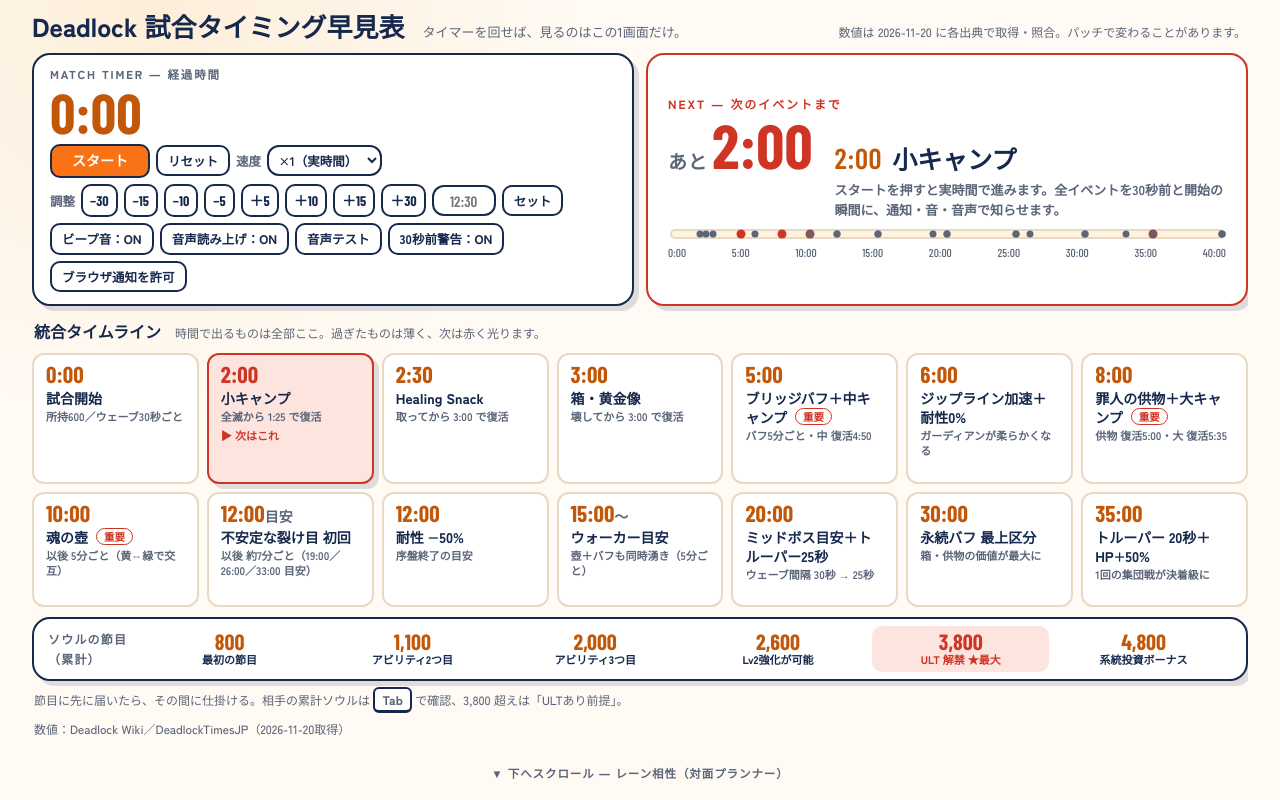
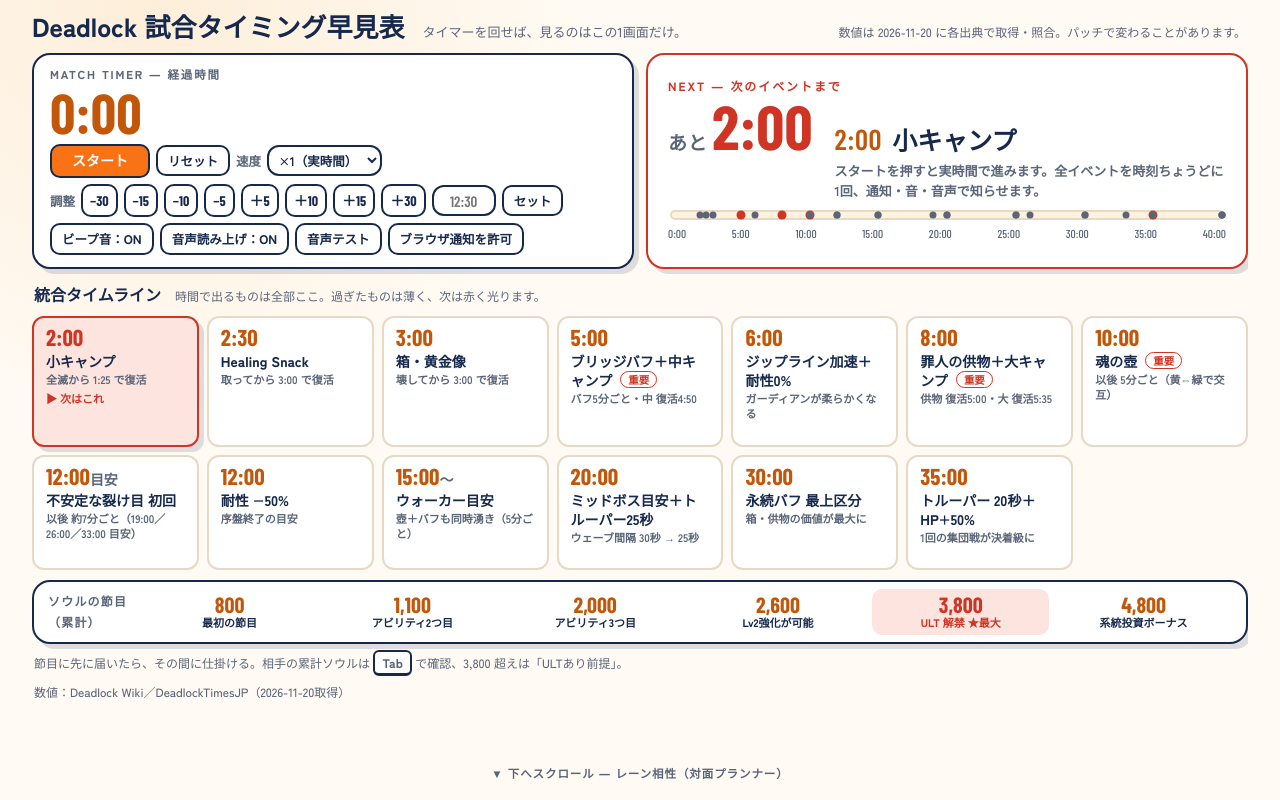
Before and after one commit to Ryo-M-49/deadlock-guide, a plain HTML site: page index.html in a window 1280 px wide. Both pictures are taken after a click on the button "リセット". Shown: the top 800 px of the page. Drawn offline with nearby package versions, Linux system fonts and the light colour scheme.

Commit message:
タイムラインから試合開始ブロックを削除／通知を時刻ちょうどの1回（音声読み上げ）に統一

```diff
--- a/index.html
+++ b/index.html
@@ -358,7 +358,6 @@
         box-shadow:0 8px 28px rgba(0,0,0,.25);padding:12px 16px;font-size:14px;animation:toastin .25s ease-out}
       .toast .tt{font-weight:900}
       .toast .tt .num{color:var(--accent-ink);font-size:16px}
-      .toast.warn{border-left-color:#eab308}
       .toast.key{border-left-color:var(--key)}
       .toast p{margin:2px 0 0;color:var(--ink2);font-size:13px}
       @keyframes toastin{from{opacity:0;transform:translateY(-6px)}to{opacity:1;transform:none}}
@@ -409,7 +408,6 @@
               <button type="button" id="ltSound" aria-pressed="true">ビープ音：ON</button>
               <button type="button" id="ltVoice" aria-pressed="true">音声読み上げ：ON</button>
               <button type="button" id="ltVoiceTest">音声テスト</button>
-              <button type="button" id="ltWarn" aria-pressed="true">30秒前警告：ON</button>
               <button type="button" id="ltNotify">ブラウザ通知を許可</button>
             </div>
             <ul class="ltlog" id="ltLog" aria-label="通知ログ"></ul>
@@ -420,7 +418,7 @@
               <div class="nx-count"><small>あと </small><span id="nxCount">2:00</span></div>
               <div class="nx-what">
                 <div class="nx-name"><span class="num" id="nxAt">2:00</span><span id="nxName">小キャンプ</span></div>
-                <p class="nx-note" id="nxNote">スタートを押すと実時間で進みます。全イベントを30秒前と開始の瞬間に、通知・音・音声で知らせます。</p>
+                <p class="nx-note" id="nxNote">スタートを押すと実時間で進みます。全イベントを時刻ちょうどに1回、通知・音・音声で知らせます。</p>
               </div>
             </div>
             <div class="track" id="ltTrack"><div class="track-fill" id="ltFill"></div></div>
@@ -433,7 +431,6 @@
           <p>時間で出るものは全部ここ。過ぎたものは薄く、次は赤く光ります。</p>
         </div>
         <div class="tlgrid" id="tlGrid">
-          <div class="tlb" data-t="0"><div class="tlb-t">0:00</div><div class="tlb-n">試合開始</div><div class="tlb-s">所持600／ウェーブ30秒ごと</div><div class="tlb-state"></div></div>
           <div class="tlb" data-t="2"><div class="tlb-t">2:00</div><div class="tlb-n">小キャンプ</div><div class="tlb-s">全滅から 1:25 で復活</div><div class="tlb-state"></div></div>
           <div class="tlb" data-t="2.5"><div class="tlb-t">2:30</div><div class="tlb-n">Healing Snack</div><div class="tlb-s">取ってから 3:00 で復活</div><div class="tlb-state"></div></div>
           <div class="tlb" data-t="3"><div class="tlb-t">3:00</div><div class="tlb-n">箱・黄金像</div><div class="tlb-s">壊してから 3:00 で復活</div><div class="tlb-state"></div></div>
@@ -557,36 +554,36 @@
       // ---- Live match timer: toasts + beep + voice (speechSynthesis) + optional browser notifications ----
       (function(){
         var EV = [
-          {t:2,    s:"小キャンプ",         name:"小キャンプ出現 ― 1:30のウェーブを押してから", say:"小キャンプ解放", sayWarn:"まもなく小キャンプ"},
-          {t:2.5,  s:"Healing Snack",      name:"Healing Snack 出現", say:"ヒーリングスナック出現", sayWarn:"まもなくヒーリングスナック"},
-          {t:3,    s:"箱・黄金像",         name:"箱・黄金像出現 ― 近場だけ30秒で回る", say:"箱と黄金像出現", sayWarn:"まもなく箱と黄金像"},
-          {t:5,    s:"ブリッジバフ",       name:"ブリッジバフ出現＋中キャンプ解放 ― 4:45には橋へ。以後5分ごと", key:true, say:"ブリッジバフ出現。中キャンプも解放", sayWarn:"まもなくブリッジバフ"},
-          {t:6,    s:"耐性0%・ジップ加速", name:"ガーディアン耐性0%・ジップライン加速解禁", say:"ジップライン加速。ガーディアン耐性ゼロ", sayWarn:"まもなく耐性ゼロ"},
-          {t:8,    s:"大キャンプ＋供物",   name:"大キャンプ＋罪人の供物 ― HPに余裕があるときに", key:true, say:"大キャンプと罪人の供物、解放", sayWarn:"まもなく大キャンプ"},
-          {t:10,   s:"魂の壺",             name:"魂の壺 出現 ― 以後5分ごと。ブリッジバフ（残り2種）と分担を", key:true, say:"魂の壺出現", sayWarn:"まもなく魂の壺"},
-          {t:10,   s:"ブリッジバフ",       name:"ブリッジバフ出現（残り2種）", say:"ブリッジバフ出現", sayWarn:"まもなくブリッジバフ"},
-          {t:12,   s:"裂け目（目安）",     name:"不安定な裂け目 初回（目安）― 以後 約7分ごと", say:"不安定な裂け目、目安の時刻です", sayWarn:"まもなく裂け目の目安"},
-          {t:12,   s:"耐性−50%",           name:"ガーディアン耐性 −50% ― 序盤終了の目安", say:"ガーディアン耐性マイナス50パーセント", sayWarn:"まもなく耐性ダウン"},
-          {t:15,   s:"ブリッジバフ",       name:"ブリッジバフ出現 ― ウォーカー目安の時間帯", say:"ブリッジバフ出現", sayWarn:"まもなくブリッジバフ"},
-          {t:15,   s:"魂の壺",             name:"魂の壺 出現", say:"魂の壺出現", sayWarn:"まもなく魂の壺"},
-          {t:19,   s:"裂け目（目安）",     name:"不安定な裂け目（目安）", say:"不安定な裂け目、目安の時刻です", sayWarn:"まもなく裂け目の目安"},
-          {t:20,   s:"ブリッジバフ",       name:"ブリッジバフ出現 ― ミッドボス目安・トルーパー25秒間隔に", say:"ブリッジバフ出現。トルーパー25秒間隔", sayWarn:"まもなくブリッジバフ"},
-          {t:20,   s:"魂の壺",             name:"魂の壺 出現", say:"魂の壺出現", sayWarn:"まもなく魂の壺"},
-          {t:25,   s:"ブリッジバフ",       name:"ブリッジバフ出現", say:"ブリッジバフ出現", sayWarn:"まもなくブリッジバフ"},
-          {t:25,   s:"魂の壺",             name:"魂の壺 出現", say:"魂の壺出現", sayWarn:"まもなく魂の壺"},
-          {t:26,   s:"裂け目（目安）",     name:"不安定な裂け目（目安）", say:"不安定な裂け目、目安の時刻です", sayWarn:"まもなく裂け目の目安"},
-          {t:30,   s:"ブリッジバフ",       name:"ブリッジバフ出現 ― 永続バフが最上区分に", say:"ブリッジバフ出現。永続バフ最上区分", sayWarn:"まもなくブリッジバフ"},
-          {t:30,   s:"魂の壺",             name:"魂の壺 出現", say:"魂の壺出現", sayWarn:"まもなく魂の壺"},
-          {t:33,   s:"裂け目（目安）",     name:"不安定な裂け目（目安）", say:"不安定な裂け目、目安の時刻です", sayWarn:"まもなく裂け目の目安"},
-          {t:35,   s:"ブリッジバフ",       name:"ブリッジバフ出現 ― トルーパー20秒間隔＋HP+50%", key:true, say:"ブリッジバフ出現。トルーパー20秒間隔", sayWarn:"まもなくブリッジバフ"},
-          {t:35,   s:"魂の壺",             name:"魂の壺 出現", say:"魂の壺出現", sayWarn:"まもなく魂の壺"},
-          {t:40,   s:"ブリッジバフ",       name:"ブリッジバフ出現", say:"ブリッジバフ出現", sayWarn:"まもなくブリッジバフ"},
-          {t:40,   s:"魂の壺",             name:"魂の壺 出現", say:"魂の壺出現", sayWarn:"まもなく魂の壺"},
-          {t:40,   s:"裂け目（目安）",     name:"不安定な裂け目（目安）", say:"不安定な裂け目、目安の時刻です", sayWarn:"まもなく裂け目の目安"}
+          {t:2,    s:"小キャンプ",         name:"小キャンプ出現 ― 1:30のウェーブを押してから", say:"小キャンプ解放"},
+          {t:2.5,  s:"Healing Snack",      name:"Healing Snack 出現", say:"ヒーリングスナック出現"},
+          {t:3,    s:"箱・黄金像",         name:"箱・黄金像出現 ― 近場だけ30秒で回る", say:"箱と黄金像出現"},
+          {t:5,    s:"ブリッジバフ",       name:"ブリッジバフ出現＋中キャンプ解放 ― 4:45には橋へ。以後5分ごと", key:true, say:"ブリッジバフ出現。中キャンプも解放"},
+          {t:6,    s:"耐性0%・ジップ加速", name:"ガーディアン耐性0%・ジップライン加速解禁", say:"ジップライン加速。ガーディアン耐性ゼロ"},
+          {t:8,    s:"大キャンプ＋供物",   name:"大キャンプ＋罪人の供物 ― HPに余裕があるときに", key:true, say:"大キャンプと罪人の供物、解放"},
+          {t:10,   s:"魂の壺",             name:"魂の壺 出現 ― 以後5分ごと。ブリッジバフ（残り2種）と分担を", key:true, say:"魂の壺出現"},
+          {t:10,   s:"ブリッジバフ",       name:"ブリッジバフ出現（残り2種）", say:"ブリッジバフ出現"},
+          {t:12,   s:"裂け目（目安）",     name:"不安定な裂け目 初回（目安）― 以後 約7分ごと", say:"不安定な裂け目、目安の時刻です"},
+          {t:12,   s:"耐性−50%",           name:"ガーディアン耐性 −50% ― 序盤終了の目安", say:"ガーディアン耐性マイナス50パーセント"},
+          {t:15,   s:"ブリッジバフ",       name:"ブリッジバフ出現 ― ウォーカー目安の時間帯", say:"ブリッジバフ出現"},
+          {t:15,   s:"魂の壺",             name:"魂の壺 出現", say:"魂の壺出現"},
+          {t:19,   s:"裂け目（目安）",     name:"不安定な裂け目（目安）", say:"不安定な裂け目、目安の時刻です"},
+          {t:20,   s:"ブリッジバフ",       name:"ブリッジバフ出現 ― ミッドボス目安・トルーパー25秒間隔に", say:"ブリッジバフ出現。トルーパー25秒間隔"},
+          {t:20,   s:"魂の壺",             name:"魂の壺 出現", say:"魂の壺出現"},
+          {t:25,   s:"ブリッジバフ",       name:"ブリッジバフ出現", say:"ブリッジバフ出現"},
+          {t:25,   s:"魂の壺",             name:"魂の壺 出現", say:"魂の壺出現"},
+          {t:26,   s:"裂け目（目安）",     name:"不安定な裂け目（目安）", say:"不安定な裂け目、目安の時刻です"},
+          {t:30,   s:"ブリッジバフ",       name:"ブリッジバフ出現 ― 永続バフが最上区分に", say:"ブリッジバフ出現。永続バフ最上区分"},
+          {t:30,   s:"魂の壺",             name:"魂の壺 出現", say:"魂の壺出現"},
+          {t:33,   s:"裂け目（目安）",     name:"不安定な裂け目（目安）", say:"不安定な裂け目、目安の時刻です"},
+          {t:35,   s:"ブリッジバフ",       name:"ブリッジバフ出現 ― トルーパー20秒間隔＋HP+50%", key:true, say:"ブリッジバフ出現。トルーパー20秒間隔"},
+          {t:35,   s:"魂の壺",             name:"魂の壺 出現", say:"魂の壺出現"},
+          {t:40,   s:"ブリッジバフ",       name:"ブリッジバフ出現", say:"ブリッジバフ出現"},
+          {t:40,   s:"魂の壺",             name:"魂の壺 出現", say:"魂の壺出現"},
+          {t:40,   s:"裂け目（目安）",     name:"不安定な裂け目（目安）", say:"不安定な裂け目、目安の時刻です"}
         ];
         var MAXS = 40 * 60;
         var elapsed = 0, running = false, speed = 1, lastTs = 0, timerId = null;
-        var soundOn = true, voiceOn = true, warnOn = true, fired = {};
+        var soundOn = true, voiceOn = true, fired = {};
         var actx = null;
         var baseTitle = document.title;
         var synth = ("speechSynthesis" in window) ? window.speechSynthesis : null;
@@ -638,8 +635,7 @@
         }
         function beep(kind){
           if(!soundOn || !actx) return;
-          if(kind === "warn"){ tone(740, 0, 0.16); }
-          else if(kind === "key"){ tone(659, 0, 0.14); tone(880, 0.16, 0.14); tone(1319, 0.32, 0.24); }
+          if(kind === "key"){ tone(659, 0, 0.14); tone(880, 0.16, 0.14); tone(1319, 0.32, 0.24); }
           else { tone(880, 0, 0.14); tone(1175, 0.16, 0.2); }
         }
         // ---- voice (Web Speech API) ----
@@ -669,9 +665,9 @@
             synth.speak(u);
           } catch(e){ /* ignore: beep fallback already played */ }
         }
-        function notify(kind, title, body, sayText){
+        function notify(kind, title, body){
           var el = document.createElement("div");
-          el.className = "toast" + (kind === "warn" ? " warn" : kind === "key" ? " key" : "");
+          el.className = "toast" + (kind === "key" ? " key" : "");
           el.innerHTML = '<div class="tt">' + title + "</div>" + (body ? "<p>" + body + "</p>" : "");
           toasts.appendChild(el);
           setTimeout(function(){ if(el.parentNode) el.parentNode.removeChild(el); }, 7000);
@@ -680,7 +676,6 @@
           if(ltLog.firstChild) ltLog.insertBefore(li, ltLog.firstChild); else ltLog.appendChild(li);
           while(ltLog.children.length > 4) ltLog.removeChild(ltLog.lastChild);
           beep(kind);
-          if(sayText) speak(sayText);
           try {
             if(window.Notification && Notification.permission === "granted"){
               new Notification(title, { body: body || "" });
@@ -701,7 +696,7 @@
           var nextT = nx ? nx.t : Infinity;
           tlBlocks.forEach(function(b){
             var bt = parseFloat(b.getAttribute("data-t"));
-            b.classList.toggle("done", bt * 60 <= elapsed && elapsed > 0 || (bt === 0 && elapsed > 0));
+            b.classList.toggle("done", bt * 60 <= elapsed);
             b.classList.toggle("next", bt === nextT);
           });
           if(nx){
@@ -720,17 +715,16 @@
           }
         }
         function check(){
+          var says = [];
           EV.forEach(function(e, i){
             var es = e.t * 60;
-            if(warnOn && elapsed >= es - 30 && elapsed < es && !fired["w" + i]){
-              fired["w" + i] = 1;
-              notify("warn", "あと30秒 ― " + fmtS(es) + "「" + e.s + "」", "直前のウェーブを速く押して、先に取りに行く準備を。", e.sayWarn);
-            }
-            if(elapsed >= es && !fired["s" + i]){
-              fired["s" + i] = 1;
-              notify(e.key ? "key" : "event", fmtS(es) + "「" + e.s + "」", e.name, e.say);
+            if(elapsed >= es && !fired[i]){
+              fired[i] = 1;
+              notify(e.key ? "key" : "event", fmtS(es) + "「" + e.s + "」", e.name);
+              says.push(e.say);
             }
           });
+          if(says.length) speak(says.join("。")); // same-time events: one utterance, since speak() cancels the previous one
         }
         function tick(ts){
           if(!running) return;
@@ -761,13 +755,13 @@
         document.getElementById("ltReset").addEventListener("click", function(){
           pause(); elapsed = 0; fired = {}; ltLog.innerHTML = "";
           document.getElementById("ltJump").value = ""; render();
-          nxNote.textContent = "スタートを押すと実時間で進みます。全イベントを30秒前と開始の瞬間に、通知・音・音声で知らせます。";
+          nxNote.textContent = "スタートを押すと実時間で進みます。全イベントを時刻ちょうどに1回、通知・音・音声で知らせます。";
         });
         // ---- manual time adjustment: recompute fired flags from current time ----
         function recalcFired(){
           fired = {};
           EV.forEach(function(e, i){
-            if(e.t * 60 <= elapsed){ fired["s" + i] = 1; fired["w" + i] = 1; }
+            if(e.t * 60 <= elapsed){ fired[i] = 1; }
           });
         }
         function setElapsed(sec){
@@ -824,12 +818,6 @@
           });
           if(synth.onvoiceschanged !== undefined){ synth.onvoiceschanged = function(){ synth.getVoices(); }; }
         }
-        var ltWarn = document.getElementById("ltWarn");
-        ltWarn.addEventListener("click", function(){
-          warnOn = !warnOn;
-          ltWarn.setAttribute("aria-pressed", warnOn ? "true" : "false");
-          ltWarn.textContent = "30秒前警告：" + (warnOn ? "ON" : "OFF");
-        });
         var ltNotify = document.getElementById("ltNotify");
         if(!window.Notification){
           ltNotify.disabled = true;
```
